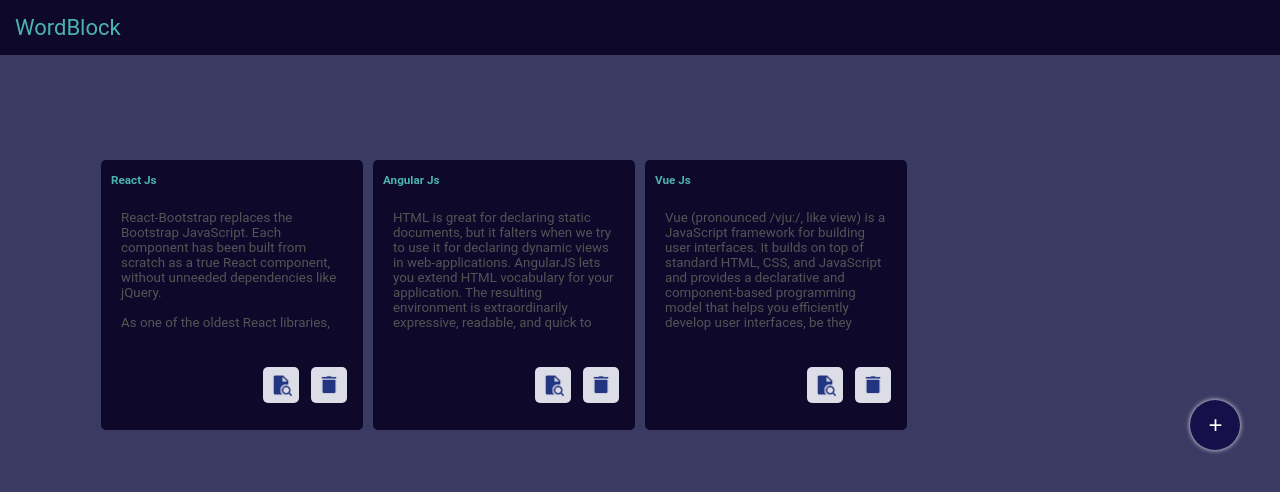
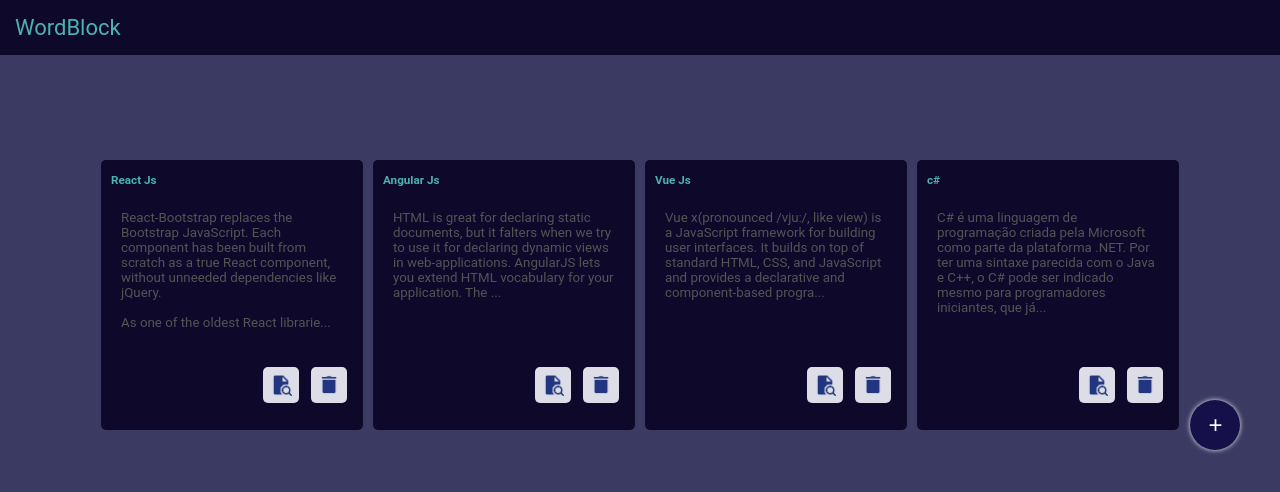
Before and after one commit to diegodevelopertec/bloco-de-notas, a React (Vite) app: page /notes in a window 1280 px wide. Shown: the top 492 px of the page. Built offline with nearby package versions, Linux system fonts and the light colour scheme; data requests are answered from the project's data file.

Commit message:
implementando 3 pontos nas anotacoes

```diff
--- a/mock/database.json
+++ b/mock/database.json
@@ -27,13 +27,18 @@
     },
     {
       "title": "Angular Js",
-      "content": "HTML is great for declaring static documents, but it falters when we try to use it for declaring dynamic views in web-applications. AngularJS lets you extend HTML vocabulary for your application. The resulting environment is extraordinarily expressive, readable, and quick to develop.",
+      "content": "HTML is great for declaring static documents, but it falters when we try to use it for declaring dynamic views in web-applications. AngularJS lets you extend HTML vocabulary for your application. The resulting environment is extraordinarily expressive, readable, and quick to develop.HTML is great for declaring static documents, but it falters when we try to use it for declaring dynamic views in web-applications. AngularJS lets you extend HTML vocabulary for your application. The resulting environment is extraordinarily expressive, readable, and quick to develop.HTML is great for declaring static documents, but it falters when we try to use it for declaring dynamic views in web-applications. AngularJS lets you extend HTML vocabulary for your application. The resulting environment is extraordinarily expressive, readable, and quick to develop.",
       "id": 2
     },
     {
       "title": "Vue Js",
-      "content": "Vue (pronounced /vjuː/, like view) is a JavaScript framework for building user interfaces. It builds on top of standard HTML, CSS, and JavaScript and provides a declarative and component-based programming model that helps you efficiently develop user interfaces, be they simple or complex.",
+      "content": "Vue x(pronounced /vjuː/, like view) is a JavaScript framework for building user interfaces. It builds on top of standard HTML, CSS, and JavaScript and provides a declarative and component-based programming model that helps you efficiently develop user interfaces, be they simple or complex.",
       "id": 3
+    },
+    {
+      "title": "c#",
+      "content": "C# é uma linguagem de programação criada pela Microsoft como parte da plataforma .NET. Por ter uma sintaxe parecida com o Java e C++, o C# pode ser indicado mesmo para programadores iniciantes, que já conhecem a programação Orientada a Objetos. Com ela podemos criar desde aplicações web, desktop, mobile e também jogos eletrônicos.",
+      "id": 5
     }
   ]
 }
--- a/package.json
+++ b/package.json
@@ -11,7 +11,7 @@
     "preview": "vite preview"
   },
   "dependencies": {
-    "@supabase/supabase-js": "^2.1.1",
+    "@supabase/supabase-js": "^2.1.3",
     "@types/js-cookie": "^3.0.2",
     "axios": "^1.1.3",
     "concurrently": "^7.5.0",
--- a/src/Api/notes.ts
+++ b/src/Api/notes.ts
@@ -8,7 +8,7 @@
             let response=await axios.get(`${BASEURL}notes`)
             return response.data
         },
-        addPostNote:async(title:string,content:string,usersId:number)=>{
+        postNote:async(title:string,content:string,usersId:number)=>{
                     let response=await axios.post(`${BASEURL}notes`,{usersId,title,content})
                     return response.data
 
--- a/src/App.tsx
+++ b/src/App.tsx
@@ -10,7 +10,6 @@
 const App=()=>{
 
 
-  const [cardModal,setCardModal]=useState(false)
 
 
 return <>
--- a/src/Components/Card/index.tsx
+++ b/src/Components/Card/index.tsx
@@ -17,6 +17,8 @@
 
 const clickReturnData=()=>onClick(info)
 
+    let  textCard=info.content.substring(0,200)
+
 
 
     return <>
@@ -27,7 +29,9 @@
                 <span><h3>{info.data}</h3></span>
             </S.cardData>
             <S.cardContent>
-            <textarea disabled name="" id="" value={info.content}></textarea>
+                <textarea disabled name="" id=""
+                value={textCard.length <= 200 ? textCard += '...' : textCard}
+                  ></textarea>
             </S.cardContent>
             <S.ContainerActionsModal>
                 <a className="link-view" onClick={clickReturnData}  ><img  src={ViewImage} alt="" /></a>
--- a/src/Components/Modal/index.tsx
+++ b/src/Components/Modal/index.tsx
@@ -21,7 +21,7 @@
 
     const addNote=async ()=>{
         if(titleInput && contentInput){
-            let json=await ApiActions.addPostNote(titleInput,contentInput,2)
+            let json=await ApiActions.postNote(titleInput,contentInput,2)
             activateOffModal()
           navigate('/notes')
         }else{
--- a/src/Pages/AllNotes/AllNotes.tsx
+++ b/src/Pages/AllNotes/AllNotes.tsx
@@ -70,7 +70,7 @@
     <S.Main id='list-container'>
 
 
-          <S.ListContainer listLength={notes.length} opacityCondition={opacity} className="list-card-container">
+          <S.ListContainer errorState={notes.length === 0 ? true : false} listLength={notes.length} opacityCondition={opacity} className="list-card-container">
 
             {notes.length !== 0 ?
               notes.map((item,index)=>(
--- a/src/Pages/AllNotes/styled.ts
+++ b/src/Pages/AllNotes/styled.ts
@@ -18,7 +18,8 @@
 `
 type Prop={
     opacityCondition:boolean,
-   listLength:number
+   listLength:number,
+   errorState:boolean
 }
 export const ListContainer=styled.div<Prop>`
     display: flex;
@@ -31,7 +32,7 @@
     justify-content: ${props=>(props.listLength >= 1) && (props.listLength > 0)  ?  'flex-start' : null};
     padding: 0 5%;
     flex-wrap:wrap;
-display: grid;
+    display: ${props=>props.errorState === true ? 'flex' : 'grid'};
     grid-template-columns:repeat(4,1fr);
 
 @media screen and (max-width:700px){
```
Also changed, not shown: src/Services/ApiAction.ts (added, +24 -0 lines), src/Services/ApiConfig.ts (added, +8 -0 lines), 2 other files (tests, documents, lock files or other folders). Lines whose indentation alone changed are shown as unchanged.
